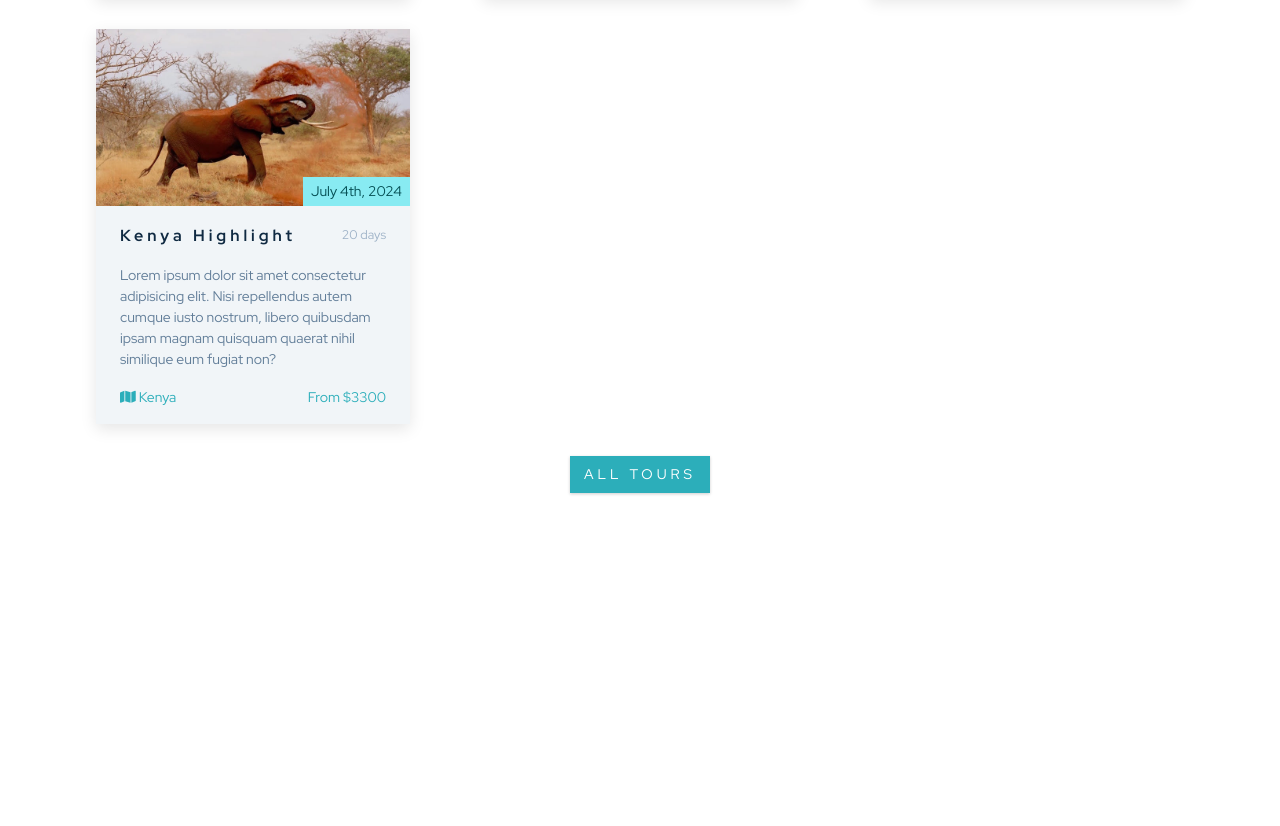
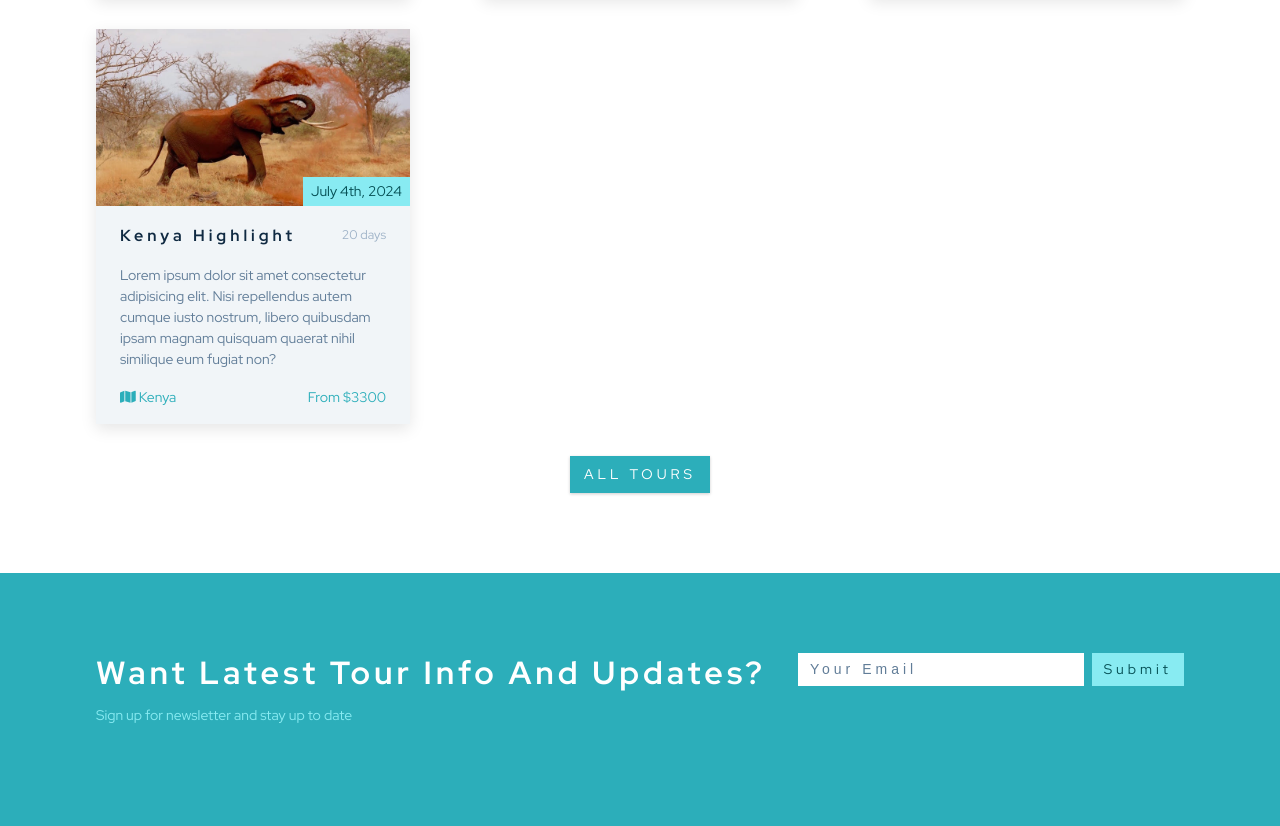
Before and after one commit to wolecodes/traveltours, a website built with Vite: page index.html in a window 1280 px wide. Shown: the part 2484-3310 px from the top of the page. Before the commit the page ends 3057 px from the top, so only its background shows below. Built offline with nearby package versions, Linux system fonts and the light colour scheme; a web font is replaced by a local one.

Commit message:
added the contact form

```diff
--- a/css/style.css
+++ b/css/style.css
@@ -381,7 +381,62 @@ Featured Tours
 Contact
 ===============
 */
-
+.contact {
+  background: var(--clr-primary-5);
+}
+.contact-title h3 {
+  color: var(--clr-white);
+}
+.contact-title p {
+  color: var(--clr-primary-8);
+}
+.contact-form {
+  display: flex;
+  max-width: 28rem;
+}
+.form-control {
+  flex: 1 1 auto;
+  color: var(--clr-grey-5);
+}
+.form-control,
+.btn-submit {
+  padding: 0.375rem 0.75rem;
+  font-size: 0.875rem;
+  line-height: 1.5;
+  font-weight: 400;
+  letter-spacing: var(--letter-spacing);
+  background: var(--clr-white);
+  text-transform: capitalize;
+  border: transparent;
+}
+.form-control::placeholder {
+  color: inherit;
+}
+.btn-submit {
+  font-family: var(--ff-primary);
+  margin-left: 0.5rem;
+  background: var(--clr-primary-8);
+  color: var(--clr-primary-1);
+  cursor: pointer;
+  transition: var(--transition);
+}
+.btn-submit:hover {
+  background: var(--clr-primary-1);
+  color: var(--clr-primary-5);
+}
+@media only screen and (min-width: 992px) {
+  .contact-center {
+    display: flex;
+    flex-wrap: wrap;
+    justify-content: space-between;
+  }
+  .contact-form {
+    align-self: flex-start;
+    flex: 1 1 auto;
+    max-width: 100%;
+    padding-left: 2rem;
+  }
+}
 /*
 ===============
 Gallery
--- a/index.html
+++ b/index.html
@@ -236,6 +236,26 @@
     </section>
     <!-- End of featured section -->
     <!-- contact -->
+    <section class="section contact" id="contact">
+      <div class="section-center contact-center">
+        <!-- contact title -->
+        <article class="contact-title">
+          <h3>want latest tour info and updates?</h3>
+          <p>Sign up for newsletter and stay up to date</p>
+        </article>
+        <!-- contact form -->
+        <form class="contact-form">
+          <input
+            type="email"
+            name="email"
+            id="contact"
+            class="form-control"
+            placeholder="your email"
+          />
+          <button type="submit" class="btn-submit">submit</button>
+        </form>
+      </div>
+    </section>
     <!-- end of contact section -->
 
     <!-- <script type="module" src="/main.js"></script> -->
```
